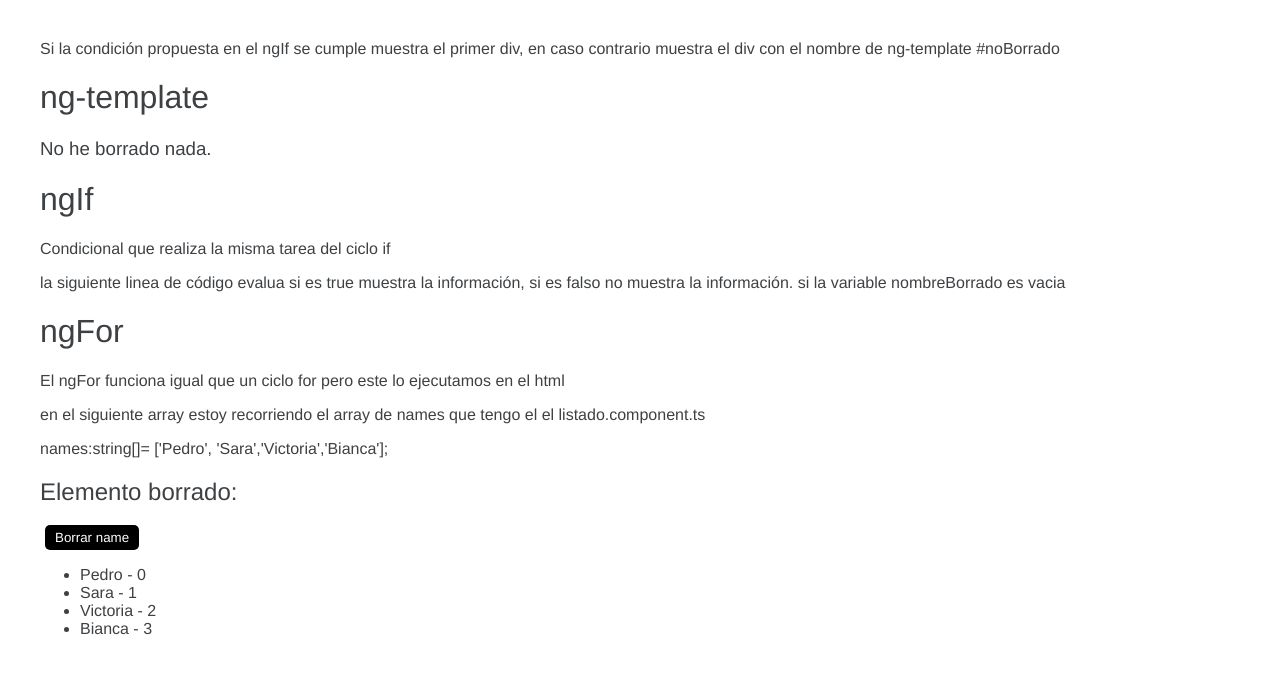
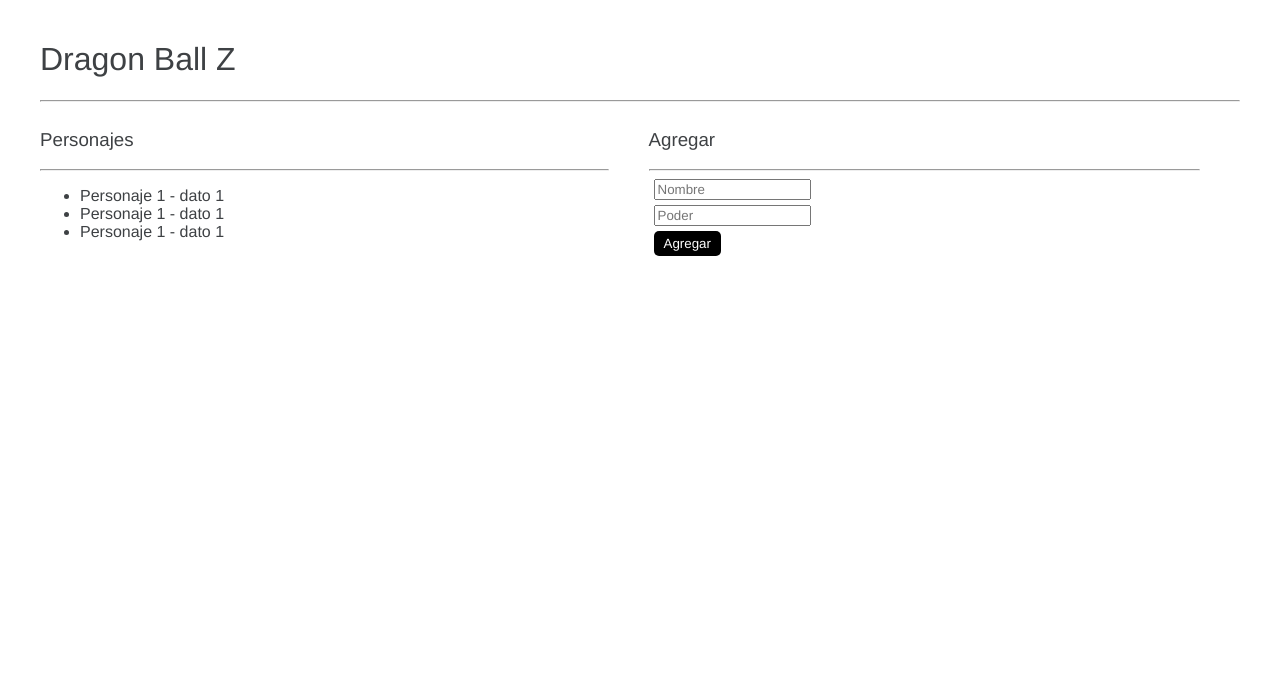
Before and after one commit to petterquinones/seccion4-ngFor-ngIf-ngTemplate, an Angular app: page / in a window 1280 px wide. Shown: the top 674 px of the page. Built offline with nearby package versions, Linux system fonts and the light colour scheme.

Commit message:
Creación de un nuevo modulo, estudio y refuerzo angular

```diff
--- a/src/app/app.component.html
+++ b/src/app/app.component.html
@@ -1,4 +1,5 @@
 
 <!-- <app-contador></app-contador> -->
 <!-- <app-heroe></app-heroe> -->
-<app-listado></app-listado>
+<!-- <app-listado></app-listado> -->
+<app-main-page></app-main-page>
--- a/src/app/app.component.ts
+++ b/src/app/app.component.ts
@@ -5,6 +5,7 @@ import { Component } from '@angular/core';
   templateUrl: './app.component.html',
   styleUrls: ['./app.component.css']
 })
+
 export class AppComponent {
 
 }
--- a/src/app/app.module.ts
+++ b/src/app/app.module.ts
@@ -6,6 +6,7 @@ import { AppComponent } from './app.component';
 import { ContadorComponent } from './contador/contador.component';
 
 import { HeroesModule } from './heroes/heroes.module';
+import { DbzModule } from './dbz/dbz.module';
 
 @NgModule({
   declarations: [
@@ -16,7 +17,8 @@ import { HeroesModule } from './heroes/heroes.module';
   imports: [
     BrowserModule,
     AppRoutingModule,
-    HeroesModule //Importo el heroes.module con el próposito de poder usar los componentes alla utilizados
+    HeroesModule, //Importo el heroes.module con el próposito de poder usar los componentes alla utilizados
+    DbzModule
   ],
   providers: [],
   bootstrap: [AppComponent]
--- /dev/null
+++ b/src/app/dbz/main-page/main-page.component.html
@@ -0,0 +1,27 @@
+
+<h1>Dragon Ball Z</h1>
+<hr>
+<div class="row">
+    <div class="col">
+        <h3>Personajes</h3>
+        <hr>
+        <ul>
+            <li>Personaje 1 - dato 1</li>
+            <li>Personaje 1 - dato 1</li>
+            <li>Personaje 1 - dato 1</li>
+        </ul>
+    </div>
+
+    <div class="col">
+        <h3>Agregar</h3>
+        <hr>
+        <form action="">
+            <input type="text" placeholder="Nombre"/>
+            <input type="number" placeholder="Poder"/>
+            <button>
+                Agregar
+            </button>
+        </form>
+    </div>
+
+</div>
--- /dev/null
+++ b/src/app/dbz/main-page/main-page.component.ts
@@ -0,0 +1,15 @@
+import { Component, OnInit } from '@angular/core';
+
+@Component({
+  selector: 'app-main-page',
+  templateUrl: './main-page.component.html',
+  styleUrls: ['./main-page.component.css']
+})
+export class MainPageComponent implements OnInit {
+
+  constructor() { }
+
+  ngOnInit(): void {
+  }
+
+}
--- a/src/app/heroes/heroes.module.ts
+++ b/src/app/heroes/heroes.module.ts
@@ -2,6 +2,7 @@ import { NgModule } from '@angular/core';
 import { HeroeComponent } from './heroe/heroe.component';
 import { ListadoComponent } from './listado/listado.component';
 import { CommonModule } from '@angular/common';
+
 @NgModule({
     declarations:[
         // se declara que cosas contiene este modulo, en especial los componentes.
--- a/src/styles.css
+++ b/src/styles.css
@@ -39,3 +39,17 @@ button:focus{
 .p-1 {
   padding: 1px;
 }
+
+.row{
+  display: flex;
+}
+
+.col{
+  flex-grow: 1;
+  margin-right: 40px;
+}
+
+input{
+  display: block;
+  margin: 5px;
+}
```
Also changed, not shown: src/app/dbz/dbz.module.ts (added, +19 -0 lines), src/app/dbz/main-page/main-page.component.css (added).
